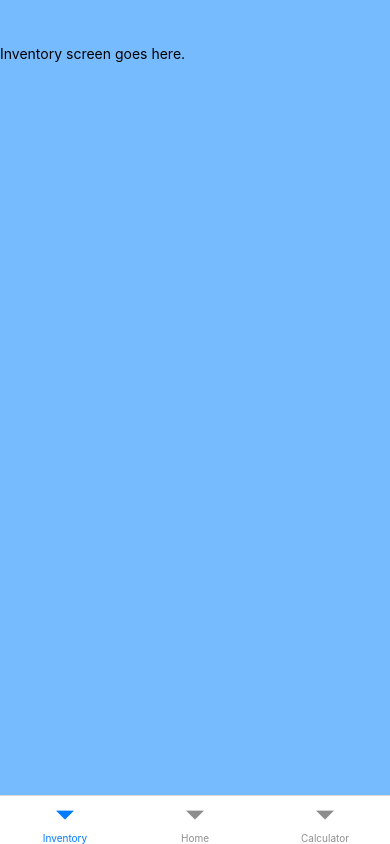
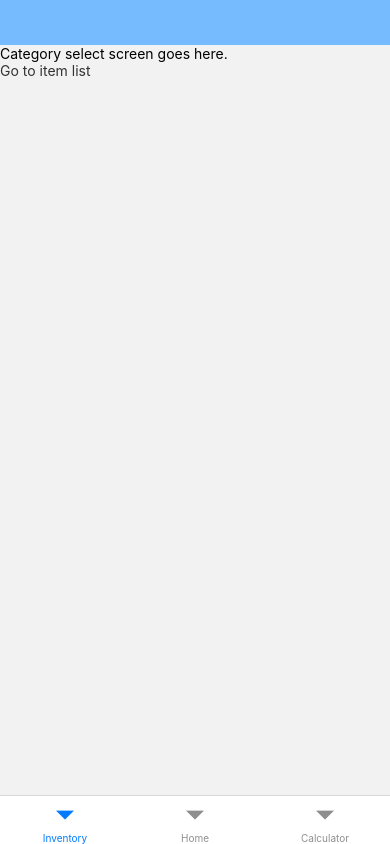
Before and after one commit to kjubar-fs/stardew-calculator-react-native, a React Native app: screen /InventoryScreen in a window 390 px wide. Built offline with nearby package versions, Linux system fonts and the light colour scheme.

Commit message:
Add stack screens for inventory

```diff
--- /dev/null
+++ b/src/screens/CategoryScreen/index.js
@@ -0,0 +1,21 @@
+/*
+ *  Author: Kaleb Jubar
+ *  Created: 5 Aug 2024, 7:42:58 PM
+ *  Last update: 5 Aug 2024, 8:04:17 PM
+ *  Copyright (c) 2024 Kaleb Jubar
+ */
+import { View, Text, TouchableHighlight } from "react-native";
+
+export default function CategoryScreen({ navigation }) {
+    return (
+        <View>
+            <Text>Category select screen goes here.</Text>
+            <TouchableHighlight
+                onPress={() => navigation.navigate("ItemList")}
+                underlayColor="#6AE"
+            >
+                <Text style={{ color: "#333" }}>Go to item list</Text>
+            </TouchableHighlight>
+        </View>
+    );
+}
--- a/src/screens/InventoryScreen/index.js
+++ b/src/screens/InventoryScreen/index.js
@@ -1,15 +1,41 @@
 /*
  *  Author: Kaleb Jubar
  *  Created: 5 Aug 2024, 7:08:21 PM
- *  Last update: 5 Aug 2024, 7:21:02 PM
+ *  Last update: 5 Aug 2024, 8:08:45 PM
  *  Copyright (c) 2024 Kaleb Jubar
  */
-import { View, Text } from "react-native";
+// navigation
+import { createNativeStackNavigator } from "@react-navigation/native-stack";
+
+import CategoryScreen from "../CategoryScreen";
+import ItemListScreen from "../ItemListScreen";
+import ItemDetailScreen from "../ItemDetailScreen";
+
+const Stack = createNativeStackNavigator();
 
 export default function InventoryScreen() {
     return (
-        <View>
-            <Text>Inventory screen goes here.</Text>
-        </View>
+        // TODO: figure out how to make components hide during transition
+        //       might be a hacky way, or set the background image on the nav
+        //       instead of underneath the nav
+        <Stack.Navigator>
+            <Stack.Screen
+                name="Categories"
+                component={CategoryScreen}
+                options={{
+                    headerShown: false,
+                }}
+            />
+
+            <Stack.Screen
+                name="ItemList"
+                component={ItemListScreen}
+            />
+
+            <Stack.Screen
+                name="ItemDetail"
+                component={ItemDetailScreen}
+            />
+        </Stack.Navigator>
     );
 }
--- /dev/null
+++ b/src/screens/ItemDetailScreen/index.js
@@ -0,0 +1,15 @@
+/*
+ *  Author: Kaleb Jubar
+ *  Created: 5 Aug 2024, 7:43:32 PM
+ *  Last update:
+ *  Copyright (c) 2024 Kaleb Jubar
+ */
+import { View, Text } from "react-native";
+
+export default function ItemDetailScreen() {
+    return (
+        <View>
+            <Text>Item detail screen goes here.</Text>
+        </View>
+    );
+}
--- /dev/null
+++ b/src/screens/ItemListScreen/index.js
@@ -0,0 +1,21 @@
+/*
+ *  Author: Kaleb Jubar
+ *  Created: 5 Aug 2024, 7:43:21 PM
+ *  Last update: 5 Aug 2024, 8:05:02 PM
+ *  Copyright (c) 2024 Kaleb Jubar
+ */
+import { View, Text, TouchableHighlight } from "react-native";
+
+export default function ItemListScreen({ navigation }) {
+    return (
+        <View>
+            <Text>Item list screen goes here.</Text>
+            <TouchableHighlight
+                onPress={() => navigation.navigate("ItemDetail")}
+                underlayColor="#6AE"
+            >
+                <Text style={{ color: "#333" }}>Go to item details</Text>
+            </TouchableHighlight>
+        </View>
+    );
+}
```
